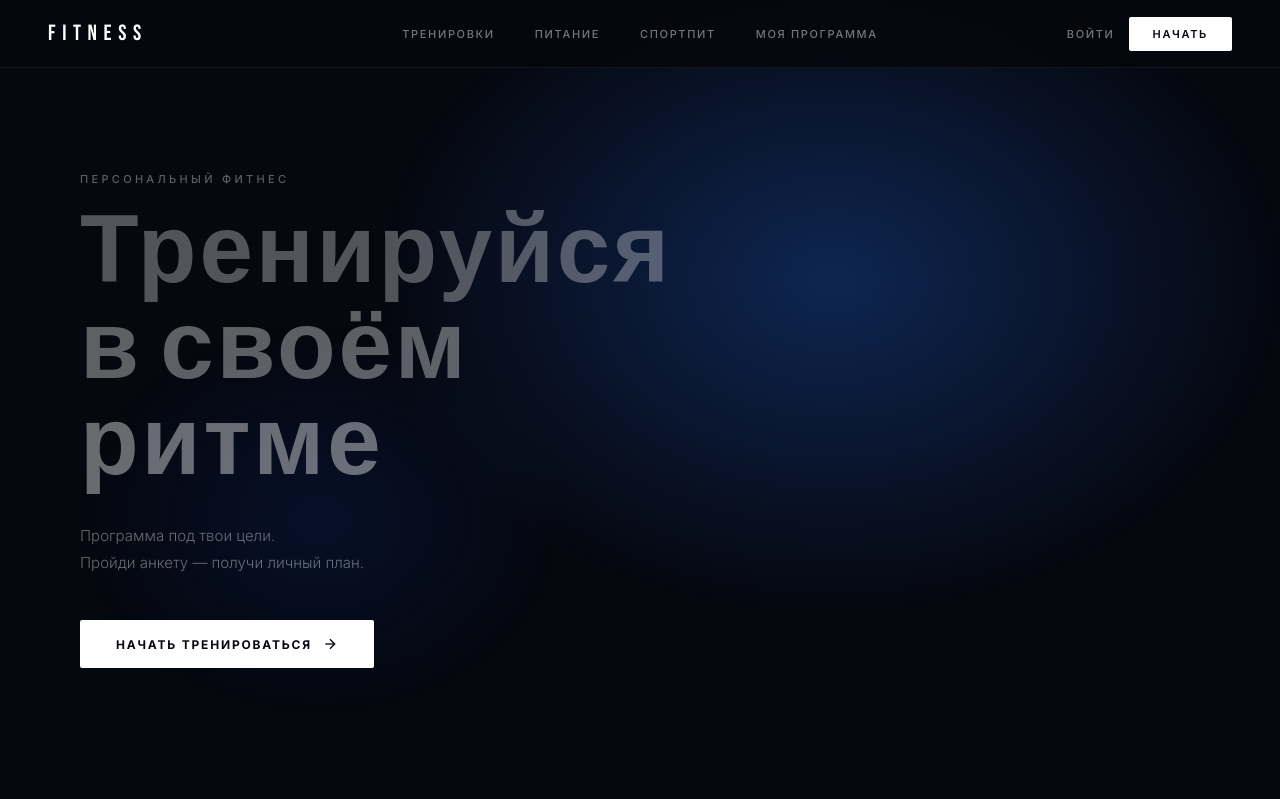
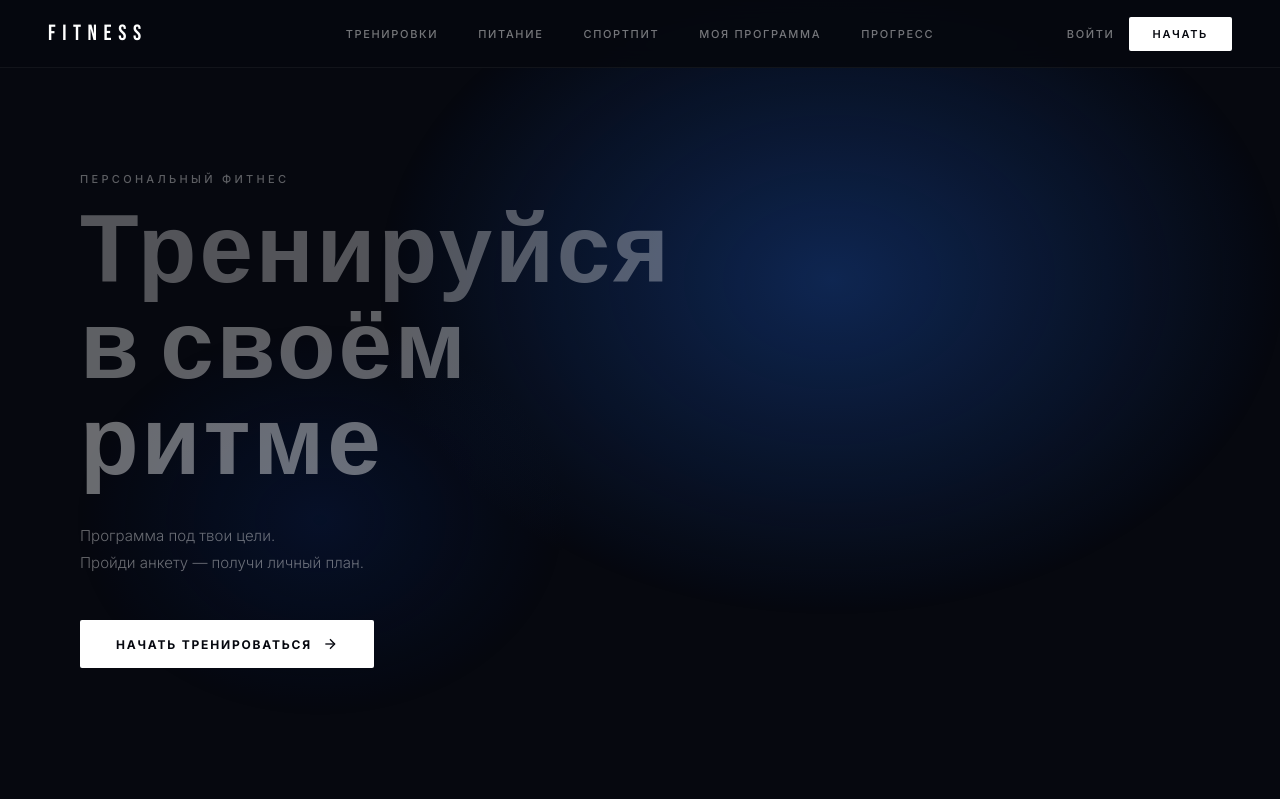
Before and after one commit to Milldx/work, a Vue app: page / in a window 1280 px wide. Shown: the top 799 px of the page. Built offline with nearby package versions, Linux system fonts and the light colour scheme.

Commit message:
feat: add journal to nav and footer

```diff
--- a/src/App.vue
+++ b/src/App.vue
@@ -32,6 +32,7 @@ function logout() {
       <RouterLink to="/nutrition" class="nav-link">Питание</RouterLink>
       <RouterLink to="/supplements" class="nav-link">Спортпит</RouterLink>
       <RouterLink to="/program" class="nav-link">Моя программа</RouterLink>
+      <RouterLink to="/journal" class="nav-link">Прогресс</RouterLink>
     </nav>
 
     <div class="nav-right">
```
